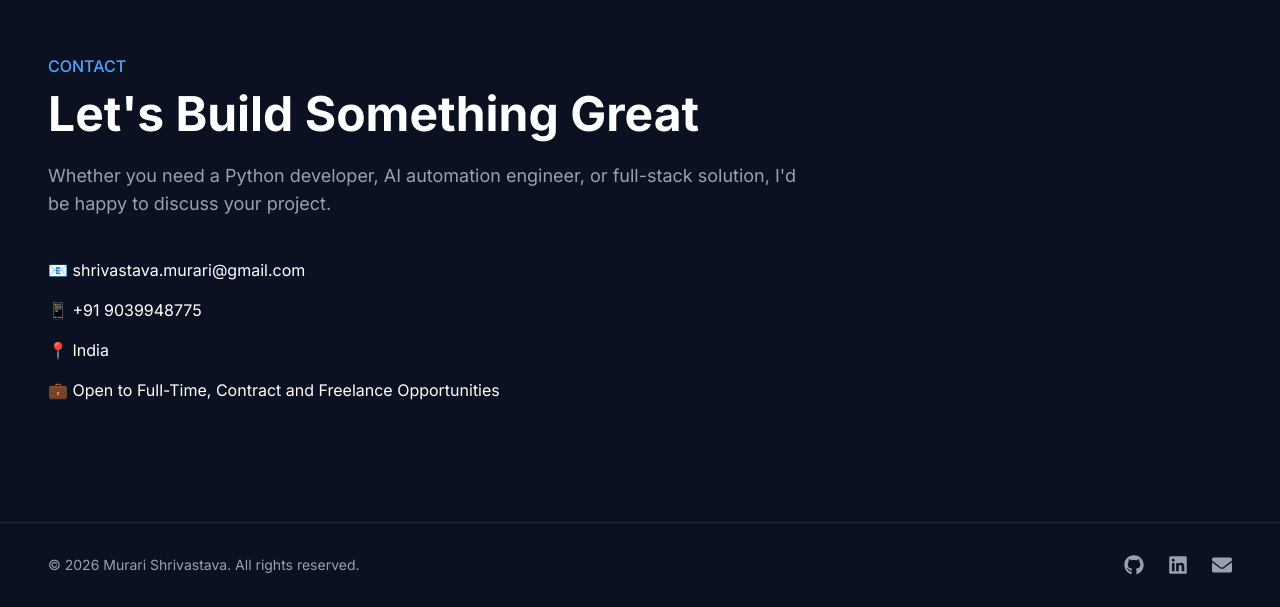
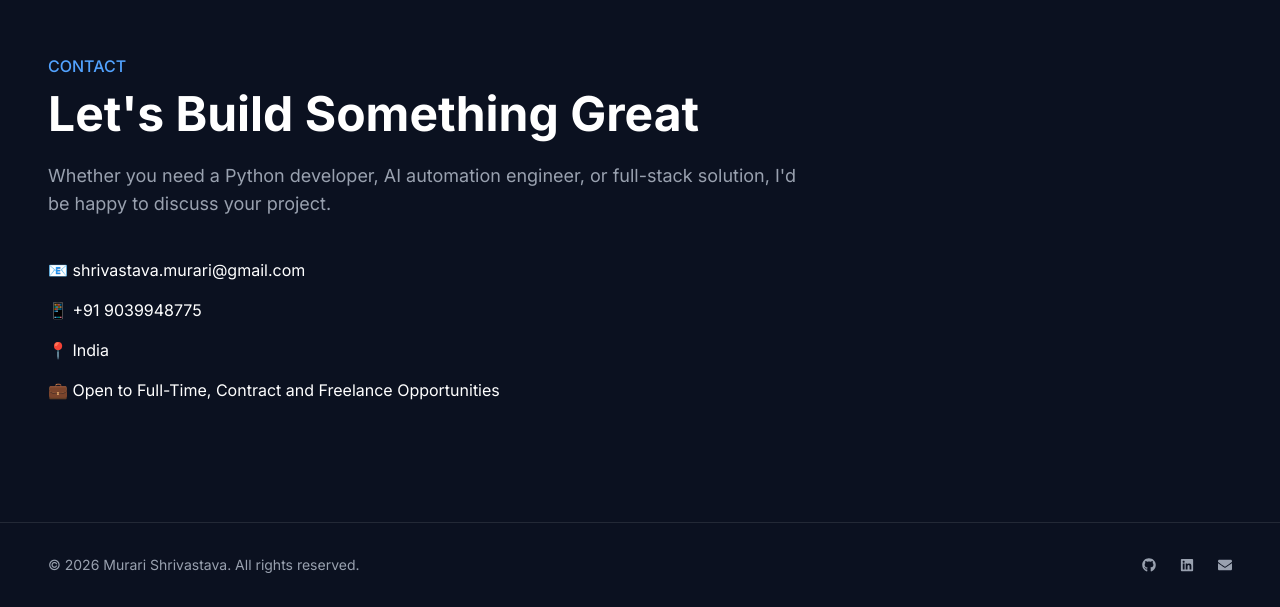
Before and after one commit to Murari2209/ai-engineer-portfolio, a Next.js app: page / in a window 1280 px wide. Shown: the part 3414-4021 px from the top of the page. Built offline with nearby package versions, Linux system fonts and the light colour scheme.

Commit message:
footer icon

```diff
--- a/components/layout/Footer.tsx
+++ b/components/layout/Footer.tsx
@@ -12,8 +12,6 @@ export default function Footer() {
           </p>
 
           <div className="flex gap-6 text-sm text-gray-400">
-            <div className="flex gap-6 text-xl text-gray-400">
-
               <a
                 href="https://github.com/Murari2209"
                 target="_blank"
@@ -39,7 +37,7 @@ export default function Footer() {
                 <FaEnvelope />
               </a>
 
-</div>
+
           </div>
 
         </div>
```
Lines whose indentation alone changed are shown as unchanged.
